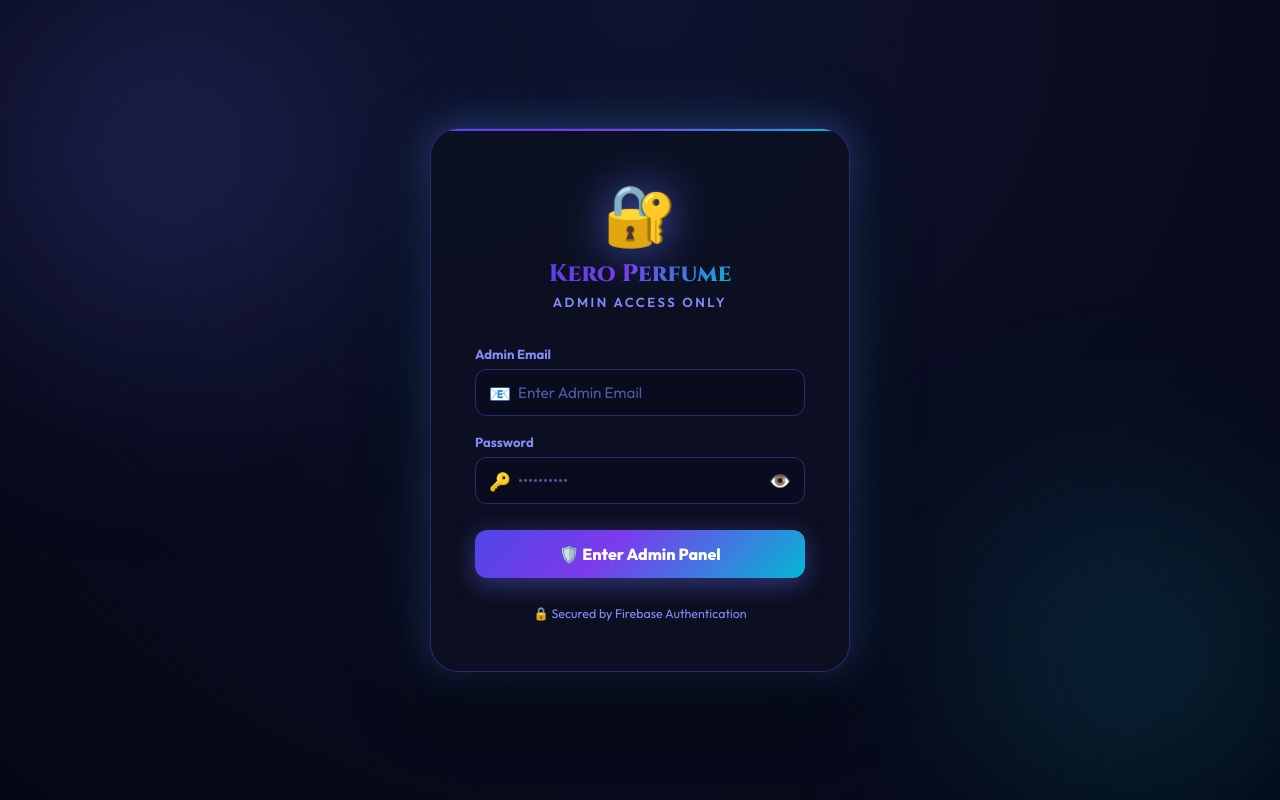
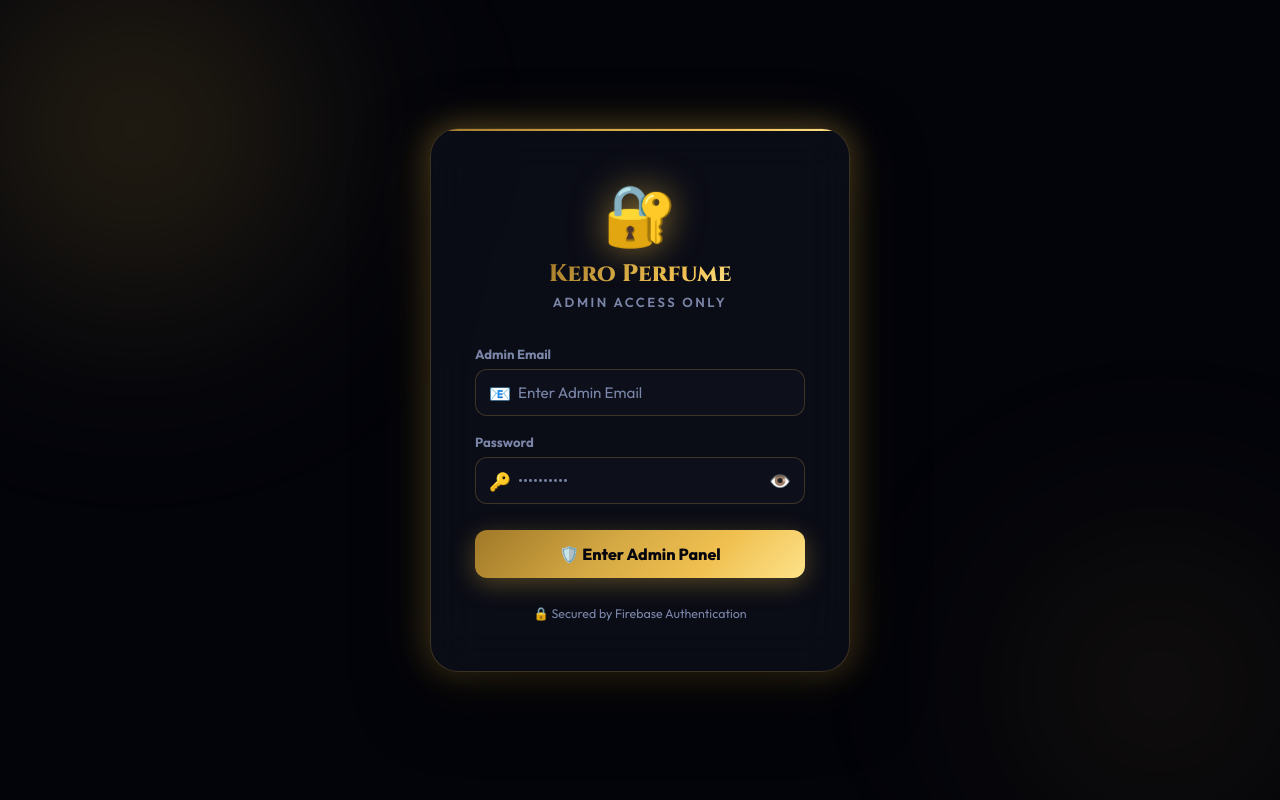
Before and after one commit to kerolesboles26/Perfume-store, a website: page admin-login.html in a window 1280 px wide. Drawn offline with Linux system fonts and the light colour scheme; no server answers.

Commit message:
Restore original luxury admin styling and design

```diff
--- a/admin-login.html
+++ b/admin-login.html
@@ -9,21 +9,21 @@
         *, *::before, *::after { box-sizing: border-box; margin: 0; padding: 0; }
 
         :root {
-            --accent: #6366f1;
-            --accent-bright: #38bdf8;
-            --accent-gradient: linear-gradient(135deg, #4f46e5 0%, #7c3aed 40%, #06b6d4 100%);
-            --accent-glow: 0 0 35px rgba(99, 102, 241, 0.45), 0 0 75px rgba(6, 182, 212, 0.2);
-            --bg: #050714;
-            --card: rgba(13, 16, 35, 0.88);
-            --border: rgba(99, 102, 241, 0.35);
-            --text: #f8fafc;
-            --muted: #818cf8;
+            --gold: #d4a843;
+            --gold-bright: #f0c050;
+            --gold-gradient: linear-gradient(135deg, #a07828 0%, #d4a843 40%, #f0c050 70%, #fde38a 100%);
+            --gold-glow: 0 0 30px rgba(212,168,67,0.4), 0 0 60px rgba(212,168,67,0.15);
+            --bg: #03040a;
+            --card: rgba(12, 14, 24, 0.9);
+            --border: rgba(212,168,67,0.25);
+            --text: #f0f1f8;
+            --muted: #7a85a8;
             --error: #ff4d6d;
         }
 
         body {
             font-family: 'Outfit', sans-serif;
-            background: radial-gradient(circle at top center, #0f132e 0%, #050714 100%);
+            background: var(--bg);
             min-height: 100vh;
             display: flex;
             align-items: center;
@@ -40,14 +40,14 @@
             z-index: 0;
         }
         .orb-1 {
-            width: 550px; height: 550px;
-            background: radial-gradient(circle, rgba(99,102,241,0.3) 0%, transparent 70%);
+            width: 500px; height: 500px;
+            background: radial-gradient(circle, rgba(212,168,67,0.25) 0%, transparent 70%);
             top: -150px; left: -150px;
             animation: float1 16s ease-in-out infinite;
         }
         .orb-2 {
-            width: 450px; height: 450px;
-            background: radial-gradient(circle, rgba(6,182,212,0.25) 0%, transparent 70%);
+            width: 400px; height: 400px;
+            background: radial-gradient(circle, rgba(160,120,40,0.18) 0%, transparent 70%);
             bottom: -100px; right: -100px;
             animation: float2 20s ease-in-out infinite;
         }
@@ -61,8 +61,8 @@
             display: block;
         }
         @keyframes lockPulse {
-            0%, 100% { transform: scale(1); filter: drop-shadow(0 0 10px rgba(56,189,248,0.5)); }
-            50% { transform: scale(1.08); filter: drop-shadow(0 0 25px rgba(99,102,241,0.8)); }
+            0%, 100% { transform: scale(1); filter: drop-shadow(0 0 8px rgba(212,168,67,0.4)); }
+            50% { transform: scale(1.08); filter: drop-shadow(0 0 20px rgba(212,168,67,0.7)); }
         }
 
         .login-card {
@@ -76,7 +76,7 @@
             padding: 50px 44px;
             width: 100%;
             max-width: 420px;
-            box-shadow: 0 24px 70px rgba(0,0,0,0.8), var(--accent-glow);
+            box-shadow: 0 24px 70px rgba(0,0,0,0.7), var(--gold-glow);
             text-align: center;
             overflow: hidden;
         }
@@ -86,14 +86,14 @@
             position: absolute;
             top: 0; left: 0; right: 0;
             height: 2px;
-            background: var(--accent-gradient);
+            background: var(--gold-gradient);
         }
 
         .brand-title {
             font-family: 'Cinzel', serif;
             font-size: 1.5rem;
             font-weight: 800;
-            background: var(--accent-gradient);
+            background: var(--gold-gradient);
             -webkit-background-clip: text;
             -webkit-text-fill-color: transparent;
             display: inline-block;
@@ -132,7 +132,7 @@
 
         .form-group input {
             width: 100%;
-            background: #090c1f !important;
+            background: #0d0f1b !important;
             border: 1px solid var(--border) !important;
             border-radius: 12px;
             padding: 13px 16px 13px 42px;
@@ -148,18 +148,18 @@
         .form-group input:-webkit-autofill:hover,
         .form-group input:-webkit-autofill:focus,
         .form-group input:-webkit-autofill:active {
-            -webkit-box-shadow: 0 0 0 1000px #090c1f inset !important;
+            -webkit-box-shadow: 0 0 0 1000px #0d0f1b inset !important;
             -webkit-text-fill-color: #ffffff !important;
-            border: 1px solid #38bdf8 !important;
+            border: 1px solid #d4a843 !important;
             transition: background-color 5000s ease-in-out 0s;
         }
 
         .form-group input:focus {
-            border-color: var(--accent-bright) !important;
-            box-shadow: 0 0 0 3px rgba(56,189,248,0.2), 0 0 20px rgba(99,102,241,0.3);
+            border-color: var(--gold-bright) !important;
+            box-shadow: 0 0 0 3px rgba(212,168,67,0.15), 0 0 20px rgba(212,168,67,0.2);
         }
 
-        .form-group input::placeholder { color: #818cf8 !important; opacity: 0.6; }
+        .form-group input::placeholder { color: #7a85a8 !important; }
 
         .eye-btn {
             position: absolute;
@@ -176,8 +176,8 @@
         .btn-login {
             width: 100%;
             padding: 14px;
-            background: var(--accent-gradient);
-            color: #ffffff;
+            background: var(--gold-gradient);
+            color: #06070e;
             font-family: 'Outfit', sans-serif;
             font-size: 1rem;
             font-weight: 800;
@@ -188,7 +188,7 @@
             transition: all 0.3s ease;
             position: relative;
             overflow: hidden;
-            box-shadow: 0 6px 25px rgba(99,102,241,0.45);
+            box-shadow: 0 6px 24px rgba(212,168,67,0.35);
         }
 
         .btn-login::after {
@@ -201,7 +201,7 @@
             transition: left 0.6s ease;
         }
         .btn-login:hover::after { left: 125%; }
-        .btn-login:hover { transform: translateY(-2px); box-shadow: 0 10px 35px rgba(6,182,212,0.6); }
+        .btn-login:hover { transform: translateY(-2px); box-shadow: 0 10px 32px rgba(212,168,67,0.55); }
         .btn-login:disabled { opacity: 0.6; cursor: not-allowed; transform: none; }
 
         .alert {
```
Also changed, not shown: admin.html (+1 -0 lines).
